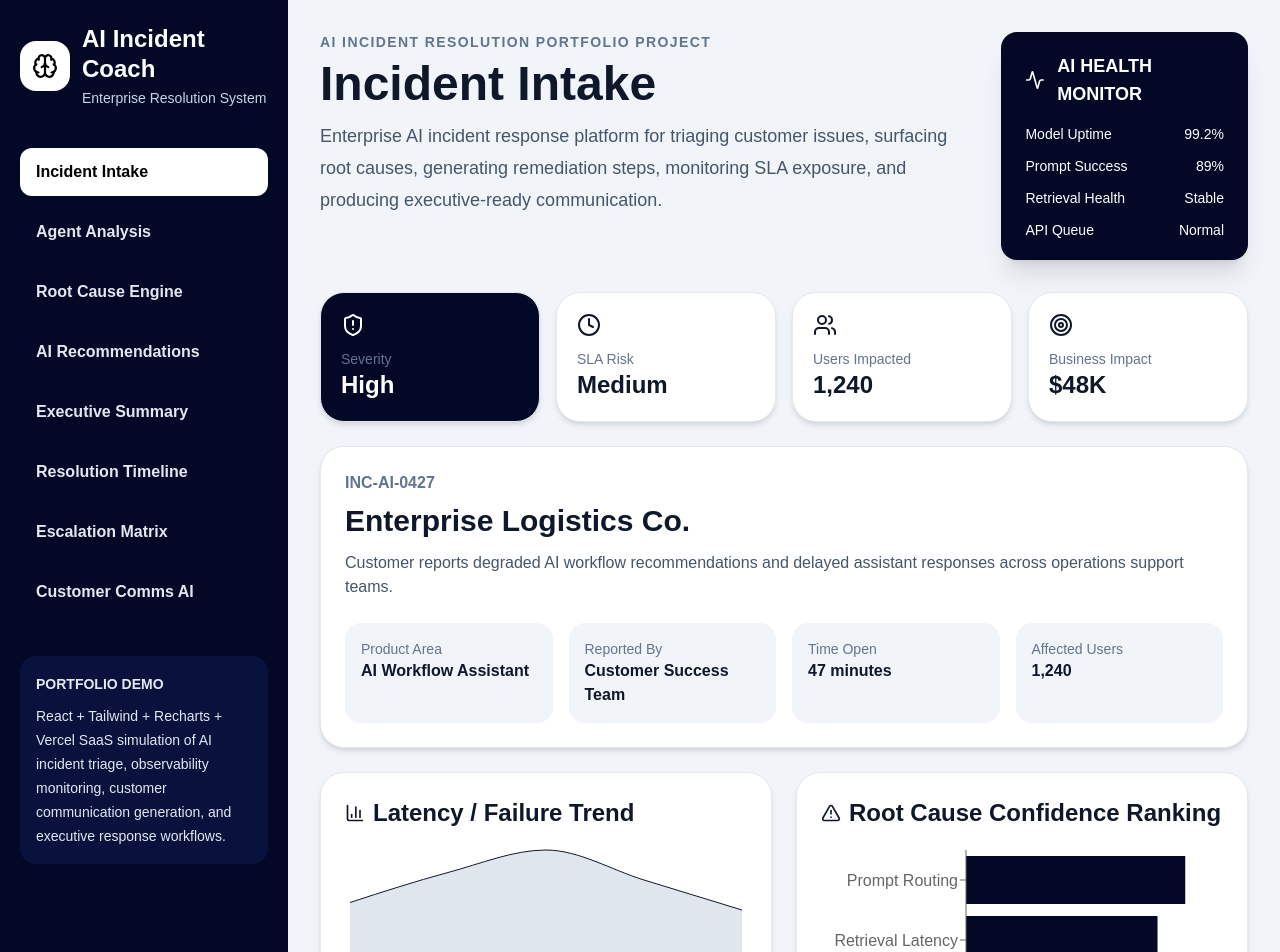
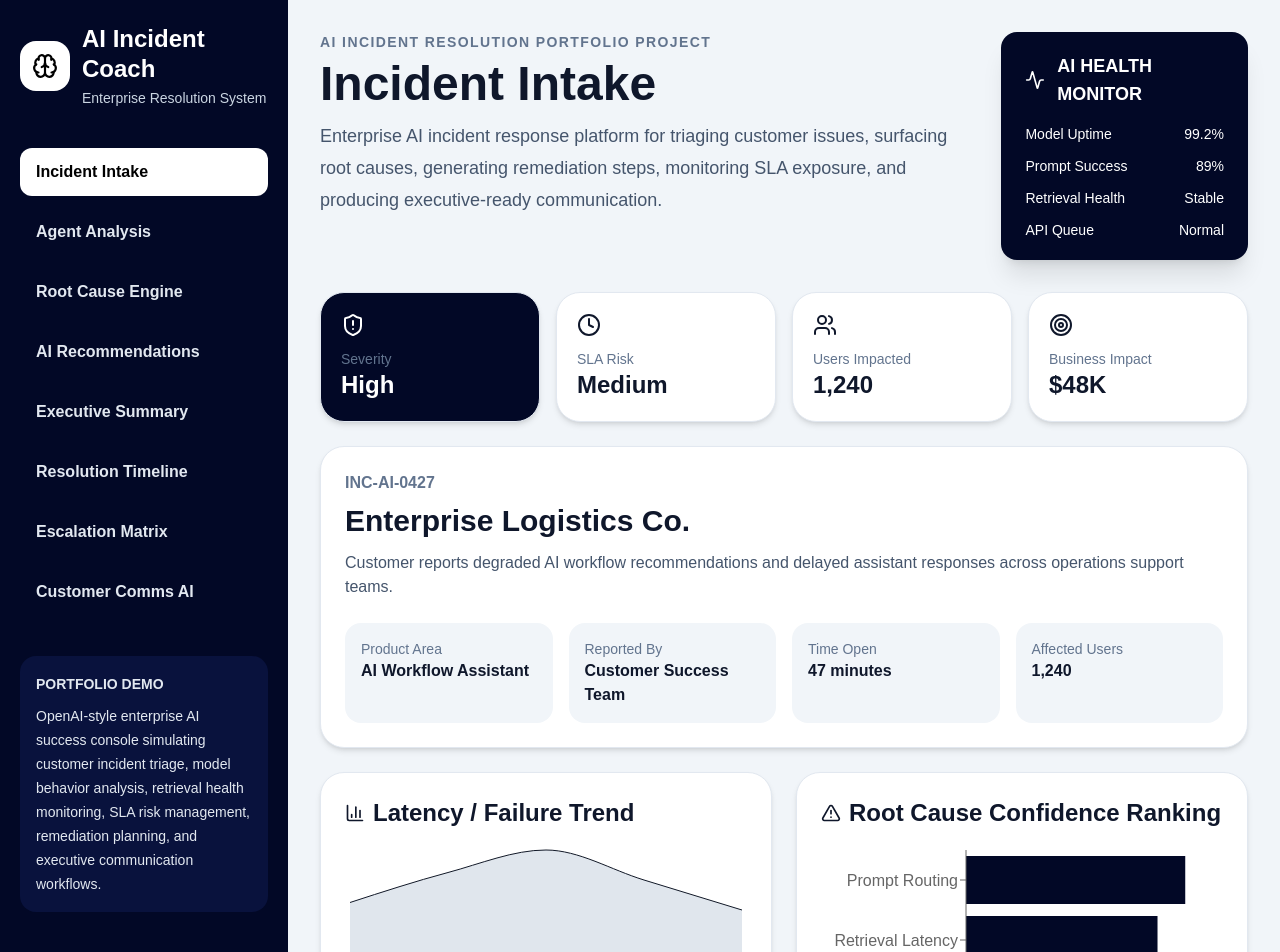
Before and after one commit to jtorres507-rgb/cf-ai-incident-coach-v2, a React (Vite) app: page / in a window 1280 px wide. Shown: the top 952 px of the page. Built offline with nearby package versions, Linux system fonts and the light colour scheme.

Commit message:
V7 polish OpenAI portfolio branding and cleanup

```diff
--- a/src/App.jsx
+++ b/src/App.jsx
@@ -129,8 +129,8 @@ const renderWorkspace = () => {
 
         <div className="mt-10 bg-[#09123d] rounded-2xl p-4 text-slate-200 text-sm leading-6">
           <div className="font-bold mb-2">PORTFOLIO DEMO</div>
-          React + Tailwind + Recharts + Vercel SaaS simulation of AI incident triage,
-          observability monitoring, customer communication generation, and executive response workflows.
+          OpenAI-style enterprise AI success console simulating customer incident triage, model behavior analysis, retrieval health monitoring,
+          SLA risk management, remediation planning, and executive communication workflows.
         </div>
       </aside>
 
```
